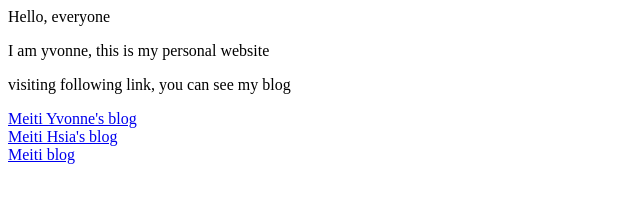
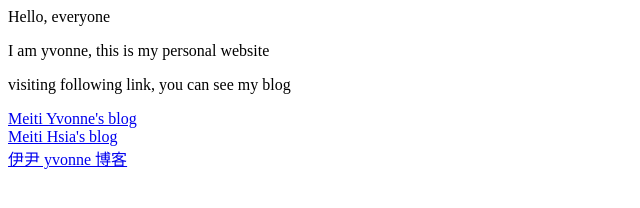
Before and after one commit to yvonnehisa/yvonnehisa.github.io, a plain HTML site: page index.html in a window 1280 px wide. Shown: the whole page, without its empty margins (0-640 px from the left). Drawn offline with Linux system fonts and the light colour scheme.

Commit message:
Update index.html

```diff
--- a/index.html
+++ b/index.html
@@ -4,4 +4,4 @@
 
 <div><a href="https://YvonneDaHsia.github.io">Meiti Yvonne's blog</a></div>
 <div><a href="https://dada543968.wordpress.com"> Meiti Hsia's blog</a></div>
-<div><a href="https://yvonne7196.wordpress.com">Meiti blog</a></div>
+<div><a href="https://yvonne7196.wordpress.com">伊尹 yvonne 博客</a></div>
```
